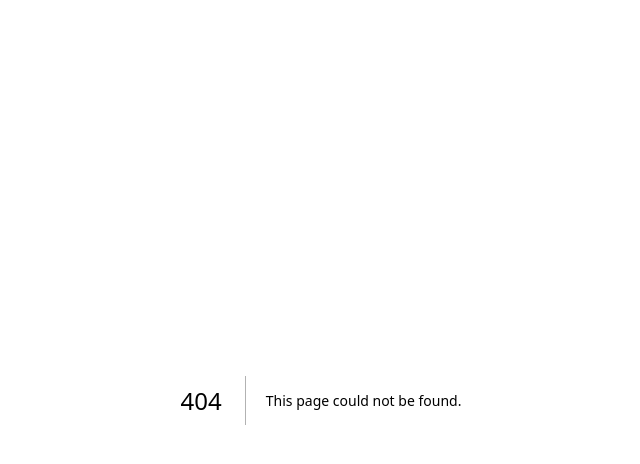
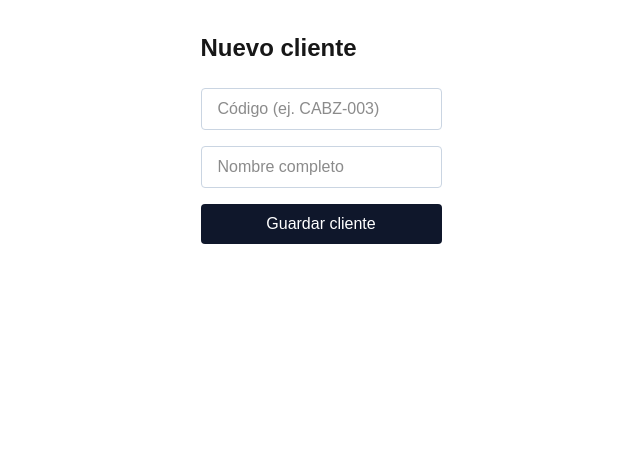
Before and after one commit to claudiobustamante-bioongo/bioongo-crm, a Next.js app: page /nuevo-cliente in a window 1280 px wide. Before the commit this address had no page. Shown: the top 464 px of the page, without its empty margins (319-959 px from the left). Built offline with nearby package versions, Linux system fonts and the light colour scheme; no server answers.

Commit message:
Día 16: formulario para crear clientes con useState e insert

```diff
--- /dev/null
+++ b/app/nuevo-cliente/page.tsx
@@ -0,0 +1,50 @@
+'use client';
+import { useState } from 'react';
+import { supabase } from '@/lib/supabase';
+
+export default function NuevoCliente() {
+  const [codigo, setCodigo] = useState('');
+  const [nombre, setNombre] = useState('');
+
+  async function guardar() {
+    const { error } = await supabase
+      .from('clientes')
+      .insert({ codigo_cliente: codigo, nombre_completo: nombre });
+
+    if (error) {
+      alert('Error: ' + error.message);
+    } else {
+      alert('Cliente guardado');
+      setCodigo('');
+      setNombre('');
+    }
+  }
+
+  return (
+    <main className="p-8 max-w-md mx-auto">
+      <h1 className="text-2xl font-semibold mb-6">Nuevo cliente</h1>
+      <div className="flex flex-col gap-4">
+        <input
+          type="text"
+          placeholder="Código (ej. CABZ-003)"
+          value={codigo}
+          onChange={(e) => setCodigo(e.target.value)}
+          className="border border-slate-300 rounded px-4 py-2"
+        />
+        <input
+          type="text"
+          placeholder="Nombre completo"
+          value={nombre}
+          onChange={(e) => setNombre(e.target.value)}
+          className="border border-slate-300 rounded px-4 py-2"
+        />
+        <button
+          onClick={guardar}
+          className="bg-slate-900 text-white rounded py-2 hover:bg-slate-700"
+        >
+          Guardar cliente
+        </button>
+      </div>
+    </main>
+  );
+}
```
